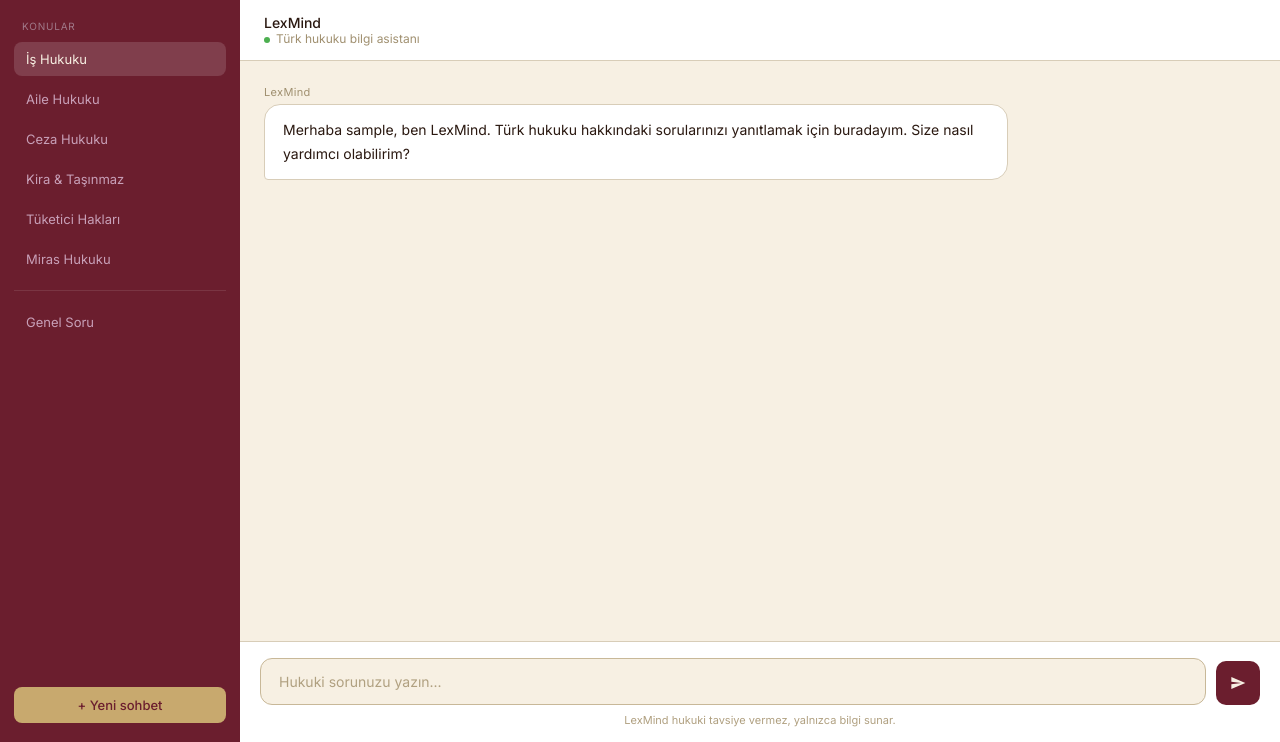
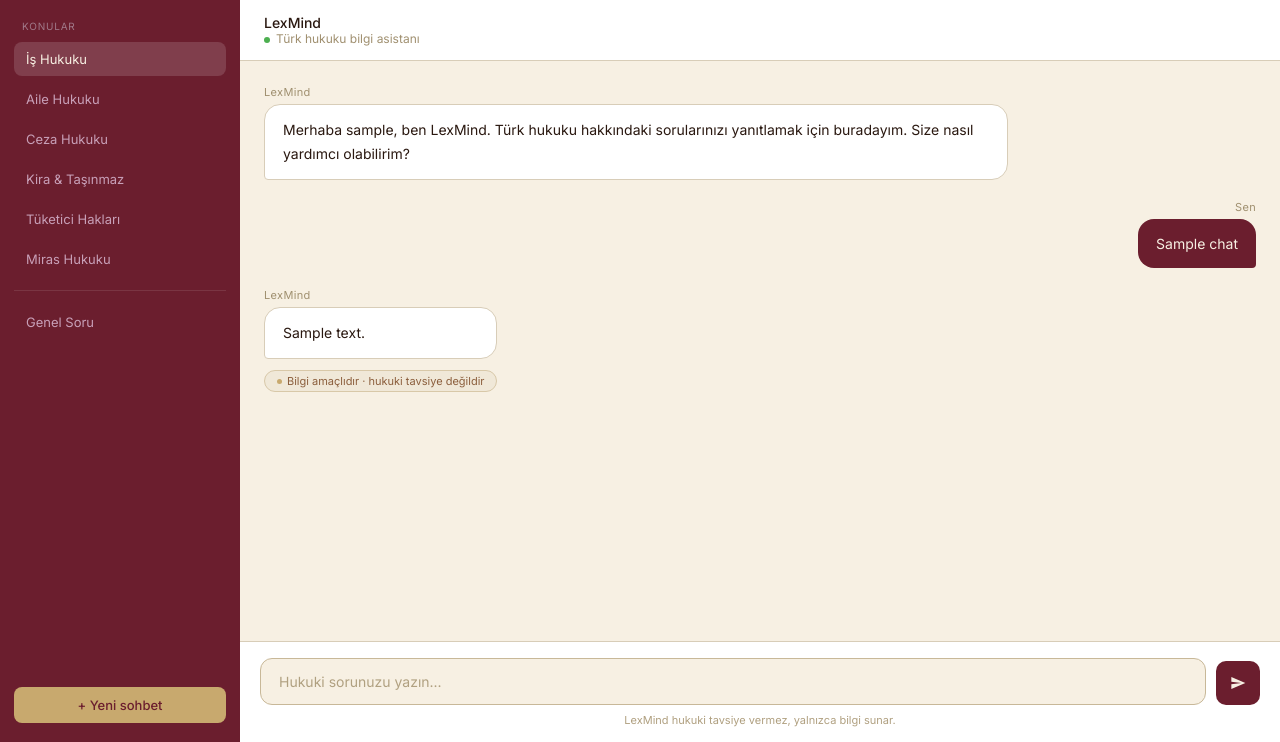
Before and after one commit to behramaras/lexmind-ai, a Flask app: page /chat in a window 1280 px wide. Shown: the part 58-800 px from the top of the page. Run offline with Flask 3, Linux system fonts and the light colour scheme; a user stored in the database is signed in; tables that the repository leaves empty hold one stand-in row (values such as "Sample post").

Commit message:
feat: display full chat history in chat page

```diff
--- a/app/templates/chat.html
+++ b/app/templates/chat.html
@@ -85,17 +85,17 @@ document.querySelectorAll('.msg.bot .bubble').forEach(el => {
         <div class="bubble">Merhaba {{ current_user.username }}, ben LexMind. Türk hukuku hakkındaki sorularınızı yanıtlamak için buradayım. Size nasıl yardımcı olabilirim?</div>
       </div>
 
-      {% if answer %}
+      {% for chat in chats %}
       <div class="msg user">
         <span class="msg-who">Sen</span>
-        <div class="bubble">{{ request.form.get('question') }}</div>
+        <div class="bubble">{{ chat.question }}</div>
       </div>
       <div class="msg bot">
         <span class="msg-who">LexMind</span>
-        <div class="bubble">{{ answer }}</div>
+        <div class="bubble">{{ chat.answer }}</div>
         <span class="badge"><span class="badge-dot"></span>Bilgi amaçlıdır · hukuki tavsiye değildir</span>
       </div>
-      {% endif %}
+      {% endfor %}
 
       <div class="typing" id="typing">
         <div class="typing-bubble">
```
